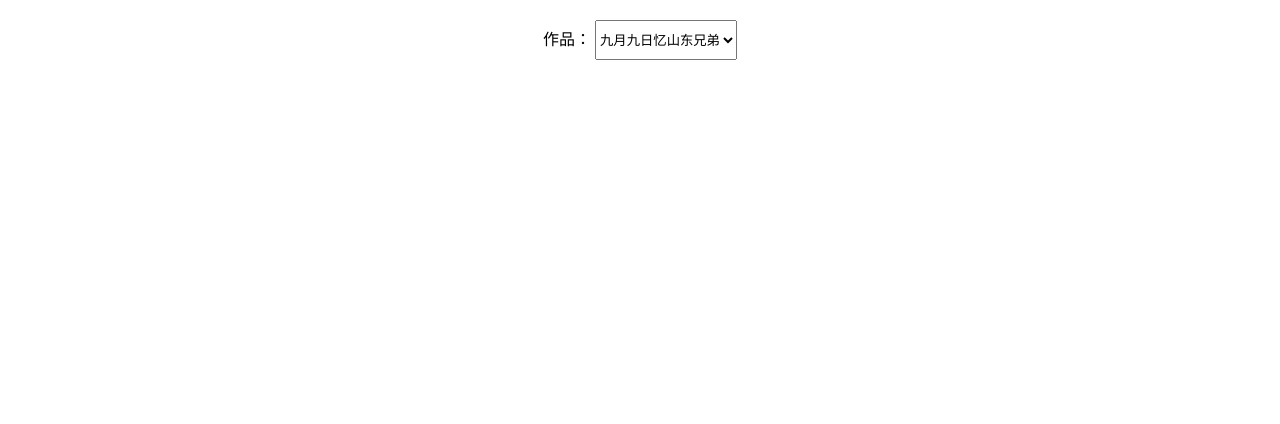
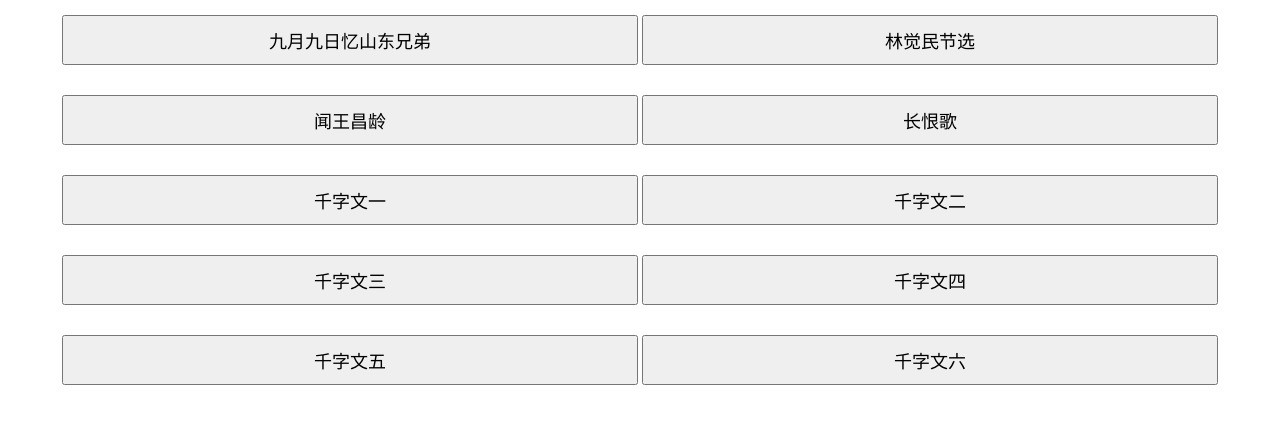
Before and after one commit to dizangwang/dizangwang.github.io, a plain HTML site: page zitie.html in a window 1280 px wide. Drawn offline with Linux system fonts and the light colour scheme.

Commit message:
Update zitie.html

```diff
--- a/zitie.html
+++ b/zitie.html
@@ -7,56 +7,37 @@
             margin: 0px;
         }
 
-        .title {
+        body {
             text-align: center;
-            position: fixed;
-            left: 0px;
-            top: 20px;
-            width: 100%;
         }
 
-        .title select {
-            height: 40px;
-        }
-
-        #targetImg {
-            width: 100%;
-            height: auto;
+        button {
+            min-width: 45%;
+            margin: 15px 0px;
+            font-size: 18px;
+            min-height: 50px;
         }
     </style>
     <meta content="width=device-width, initial-scale=1, maximum-scale=1, user-scalable=no" name="viewport">
 </head>
 
 <body>
-    <div class="title">
 
-        作品：
-        <select id="zuopinId" onchange="zuoPin(this)">
-            <option value="https://img-blog.csdnimg.cn/3fa107befa254b16978d609ac6c194da.jpeg">九月九日忆山东兄弟</option>
-            <option value="https://img-blog.csdnimg.cn/77f1604a82284cc29ba2189cedecdf86.jpeg">林觉民节选</option>
-            <option value="https://img-blog.csdnimg.cn/db7aaff4381440ee89bd6b5b52a6fe10.jpeg">闻王昌龄</option>
-            <option value="https://img-blog.csdnimg.cn/33db42e768e047f5a08d01774f3d6a87.jpeg">长恨歌</option>
-            <option value="https://img-blog.csdnimg.cn/dbdfd5ef636945ad8ac4e03313221120.jpeg">千字文一</option>
-            <option value="https://img-blog.csdnimg.cn/1e84a8359bf94ceb8849e28632c08fa0.jpeg">千字文二</option>
-            <option value="https://img-blog.csdnimg.cn/45b96e8020da4335bd5b2d2d0f5d8ad2.jpeg">千字文三</option>
-            <option value="https://img-blog.csdnimg.cn/64ea920e6cbb4953a4a175bb52473944.jpeg">千字文四</option>
-        </select>
-    </div>
+
+    <a href="https://img-blog.csdnimg.cn/3fa107befa254b16978d609ac6c194da.jpeg"><button>九月九日忆山东兄弟</button></a>
+    <a href="https://img-blog.csdnimg.cn/77f1604a82284cc29ba2189cedecdf86.jpeg"><button>林觉民节选</button></a>
+    <a href="https://img-blog.csdnimg.cn/db7aaff4381440ee89bd6b5b52a6fe10.jpeg"><button>闻王昌龄</button></a>
+    <a href="https://img-blog.csdnimg.cn/33db42e768e047f5a08d01774f3d6a87.jpeg"><button>长恨歌</button></a>
+    <a href="https://img-blog.csdnimg.cn/7889ee2dea4a400cb86629715c03aca7.jpeg"><button>千字文一</button></a>
+    <a href="https://img-blog.csdnimg.cn/d1ee96f3565d4c869e1f152ce8d5e274.jpeg"><button>千字文二</button></a>
+    <a href="https://img-blog.csdnimg.cn/49e1115359884a438d8ca63d8f50e9e8.jpeg"><button>千字文三</button></a>
+    <a href="https://img-blog.csdnimg.cn/4b3792eddda949a2ac32e03ae88db16c.jpeg"><button>千字文四</button></a>
+    <a href="https://img-blog.csdnimg.cn/088a6a80aeb54278b8796c2e919fb17d.jpeg"><button>千字文五</button></a>
+    <a href="https://img-blog.csdnimg.cn/670d40e236eb44ab859f2cb3b83b19dd.jpeg"><button>千字文六</button></a>
+
+
 
     <script>
-        var targetImg = document.getElementById("targetImg");
-
-        function zuoPin(obj) {
-            var val = obj.value;
-            window.location.href=val;
-            //targetImg.src = val;
-        }
-
-        function beiShu(obj) {
-            var val = obj.value;
-            targetImg.style.width = val * parseFloat(window.innerWidth) + "px";
-
-        }
     </script>
 
 </body>
```
